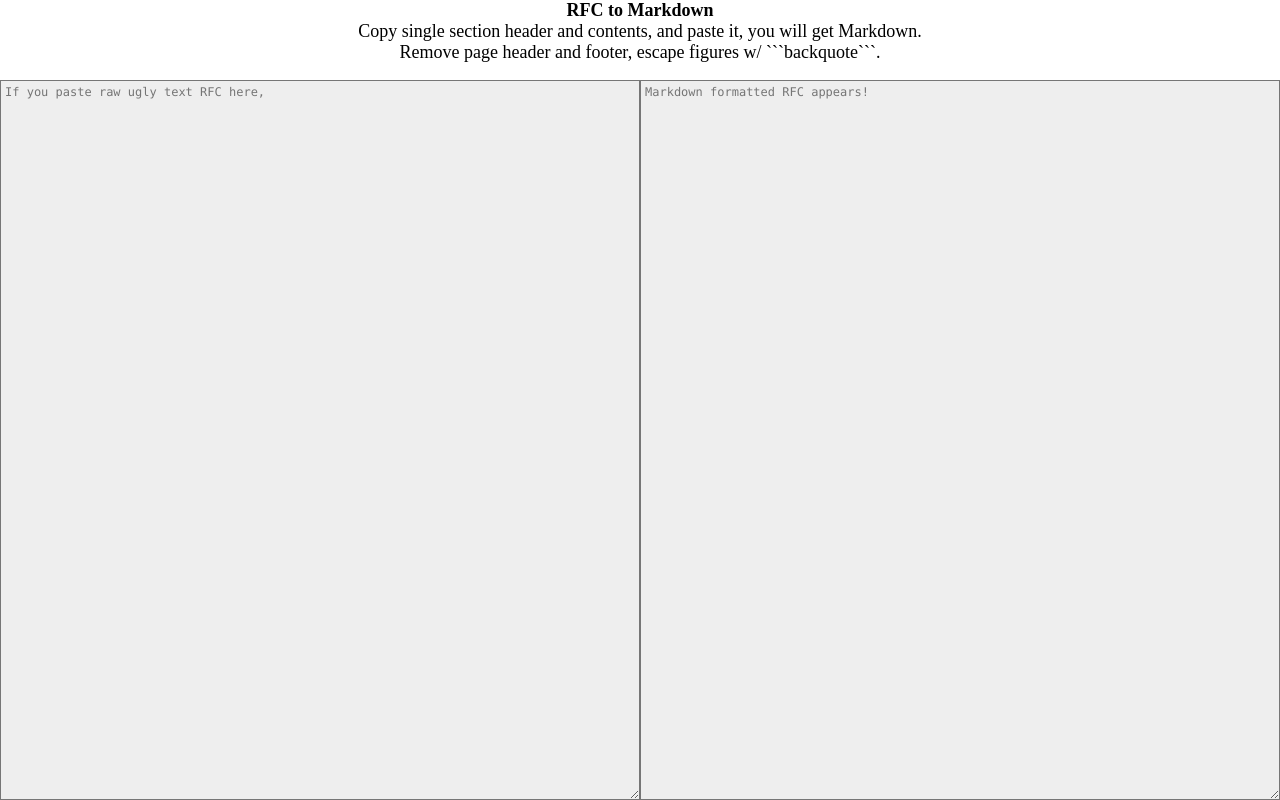
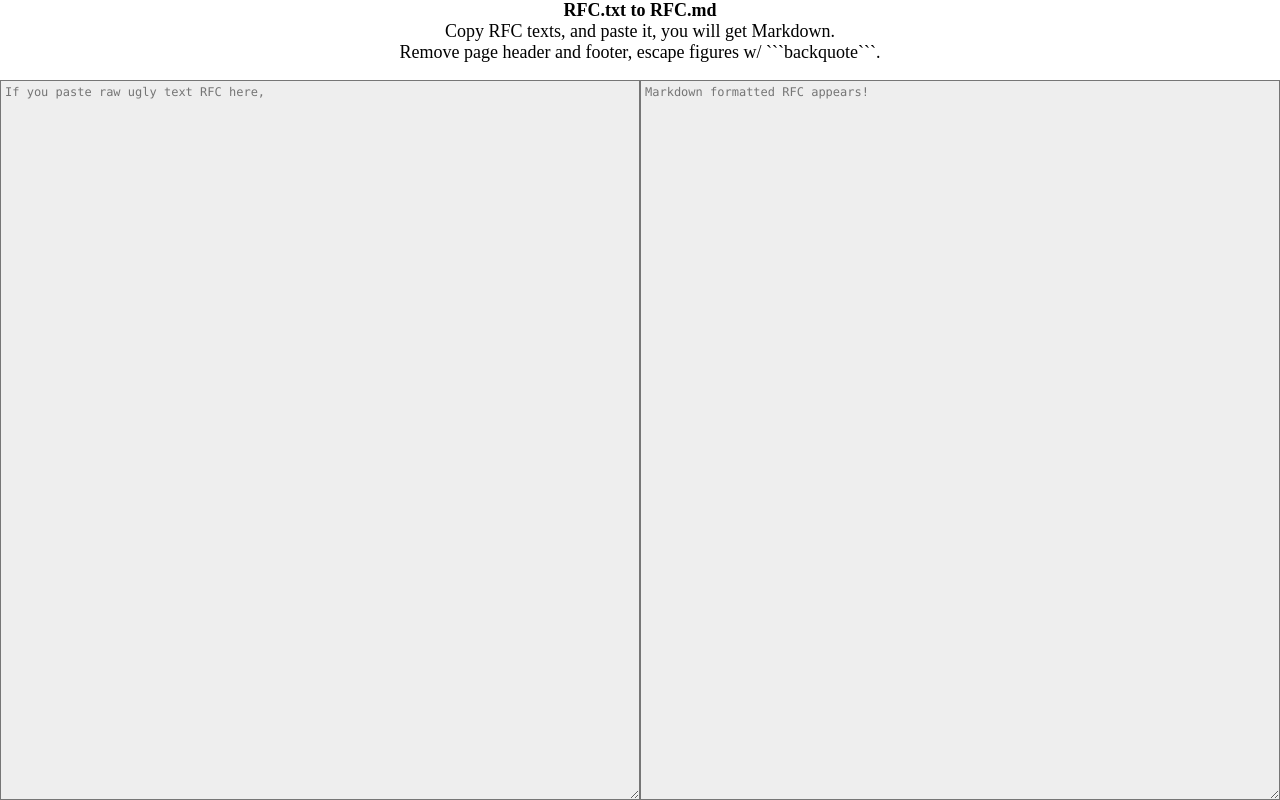
Before and after one commit to leaysgur/webrtc-rfcs, a website with bundled scripts: page docs/index.html in a window 1280 px wide. Built offline with nearby package versions, Linux system fonts and the light colour scheme.

Commit message:
Mod title

````diff
--- a/docs/index.html
+++ b/docs/index.html
@@ -2,7 +2,7 @@
 <html lang="ja">
 <head>
   <meta charset="UTF-8">
-  <title>RFC to Markdown</title>
+  <title>RFC.txt to RFC.md</title>
   <style>
     * {
       margin: 0;
@@ -30,8 +30,8 @@
 </head>
 <body>
   <header>
-    <h1>RFC to Markdown</h1>
-    <p>Copy single section header and contents, and paste it, you will get Markdown.</p>
+    <h1>RFC.txt to RFC.md</h1>
+    <p>Copy RFC texts, and paste it, you will get Markdown.</p>
     <p>Remove page header and footer, escape figures w/ ```backquote```.</p>
   </header>
   <main>
````
